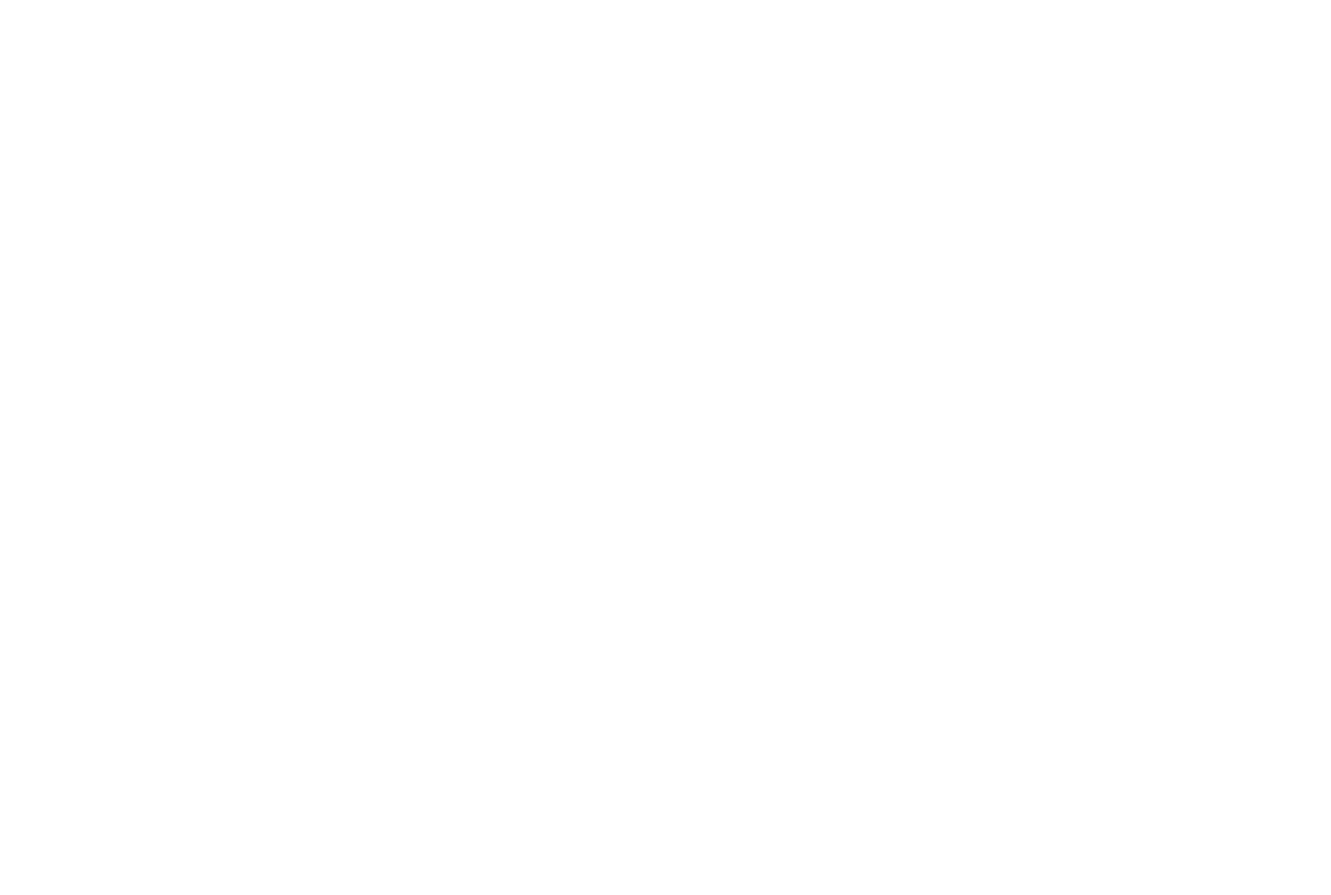
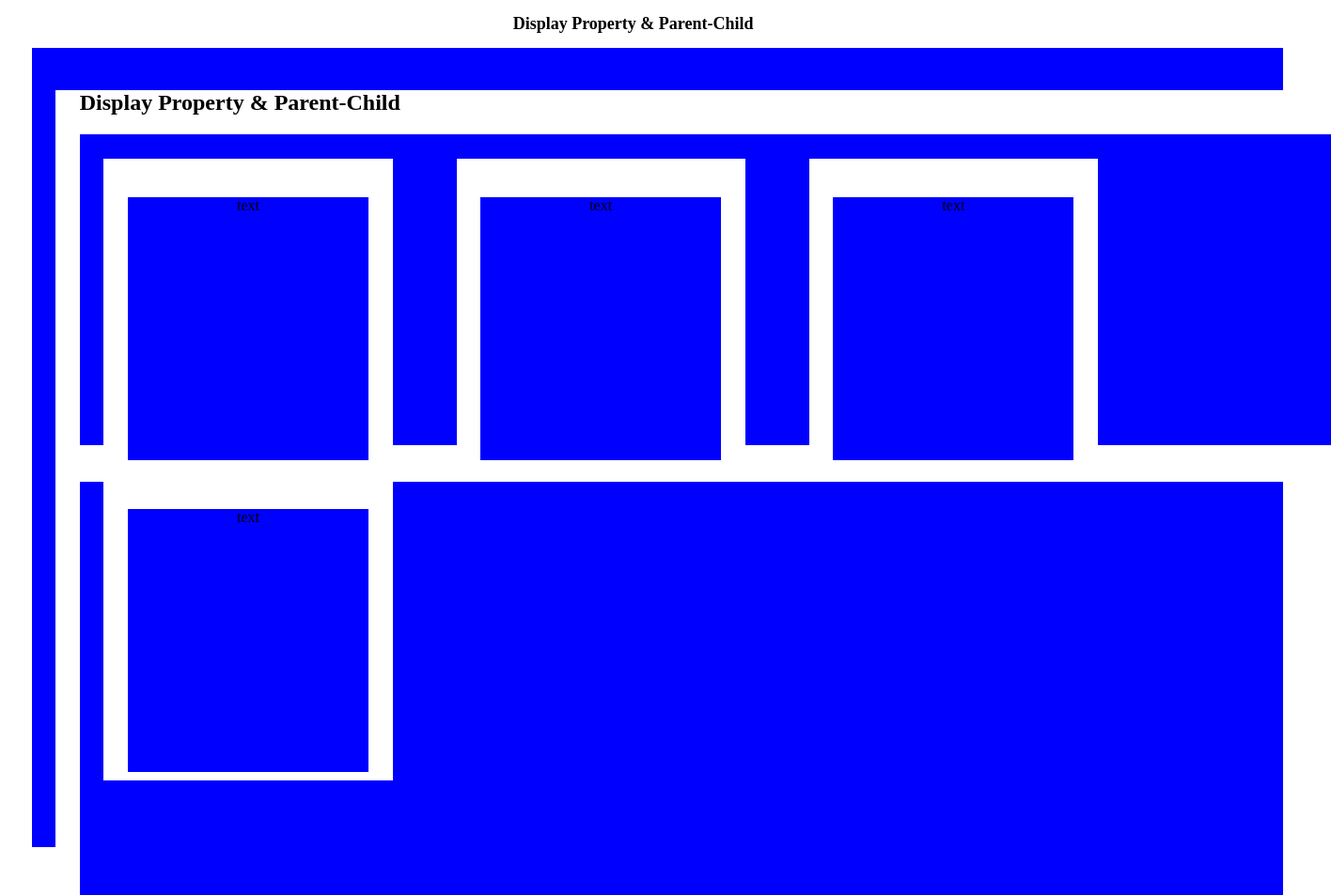
Before and after one commit to lmelashvili/lesson6-, a plain HTML site: page index.html in a window 1280 px wide. Shown: the whole page at 94% size, 1416 px wide, since content can reach past the window. Before the commit the page ends 800 px from the top, so only its background shows below. Drawn offline with Linux system fonts and the light colour scheme.

Commit message:
almost done

```diff
--- a/css/style.css
+++ b/css/style.css
@@ -0,0 +1,65 @@
+html, body {
+	width: 100%;
+	height: 100% ;
+}
+
+body	{
+	padding: 0 2% 2% 2% ;
+}
+
+
+.blue-box {
+	background-color: blue	;
+	width: 100% ;
+	height: 100%;
+	padding: 2% ;
+
+}
+.satauri {
+	text-align: center;
+	font-size: 18px;
+}
+
+.white-box {
+	background-color: #fff;
+	width: 100%;
+	height: 100%;
+	padding: 2%;
+	padding-top: 0;
+
+}
+
+.blue1 {
+	background-color: blue;
+	width: 100% ;
+	height: 35% ;
+	margin-bottom: 3%;
+	padding: 2%;
+}
+.blue2 {
+	background-color: blue	;
+	width: 100%;
+	height: 55%;
+}
+
+.white-small {
+	display: inline-block;
+	background-color: #fff;
+	width: 20%;
+	height: 100%;
+	margin-right: 5%;
+	padding: 2%;
+}
+.white-small:last-child{
+	margin-right: 0;
+}
+
+.small-box {
+	background: blue;
+	width: 100%;
+	height: 100%;
+}
+
+.small-box p {
+	text-align: center;
+}
--- a/index.html
+++ b/index.html
@@ -1,9 +1,45 @@
 <!DOCTYPE html>
 <html>
 <head>
-	<title></title>
+	<meta charset="utf-8">
+	<title>lesson6</title>
+	<link rel="stylesheet" type="text/css" href="css/reset.css">
+	<link rel="stylesheet" type="text/css" href="css/style.css">
 </head>
 <body>
+	<h2 class="satauri">Display Property & Parent-Child</h2>
+	<div class="blue-box">
+		<div class="white-box">
+			<h2 class="satauri-2">Display Property & Parent-Child</h2>
+			<div class="blue1">
+				<div class="white-small">
+					<div class="small-box">
+						<p>text</p>
+					</div>
+				 </div>
+				<div class="white-small">
+					<div class="small-box">
+						<p>text</p>
+					</div>
+				 </div>
+				<div class="white-small">
+					<div class="small-box">
+						<p>text</p>
+					</div>
+				 </div>
+				<div class="white-small">
+					<div class="small-box">
+						<p>text</p>
+					</div>
+				 </div>
+
+
+			</div>
+			<div class="blue2">
+
+			</div>
+		</div>
+	</div>
 
 </body>
 </html>
```
